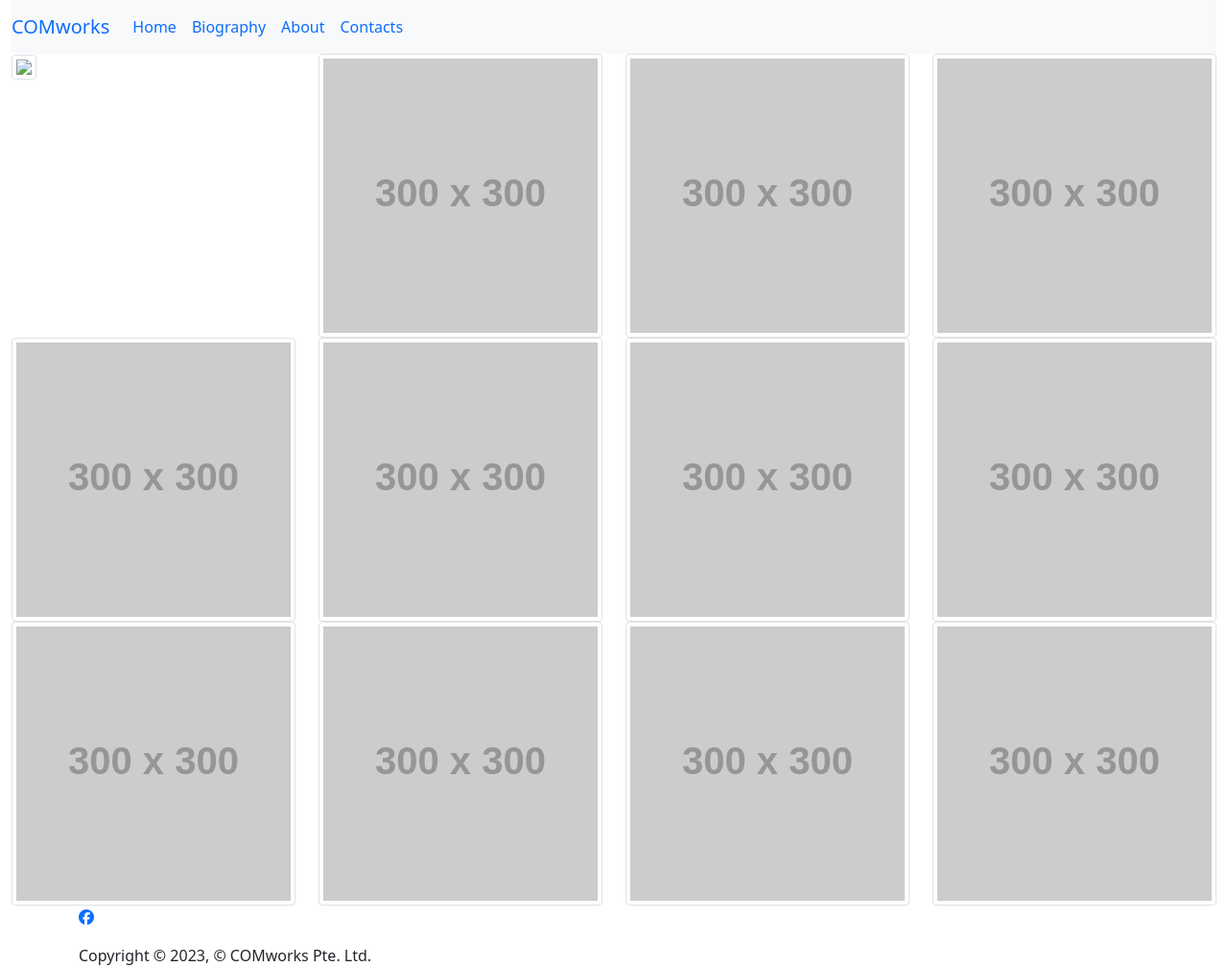
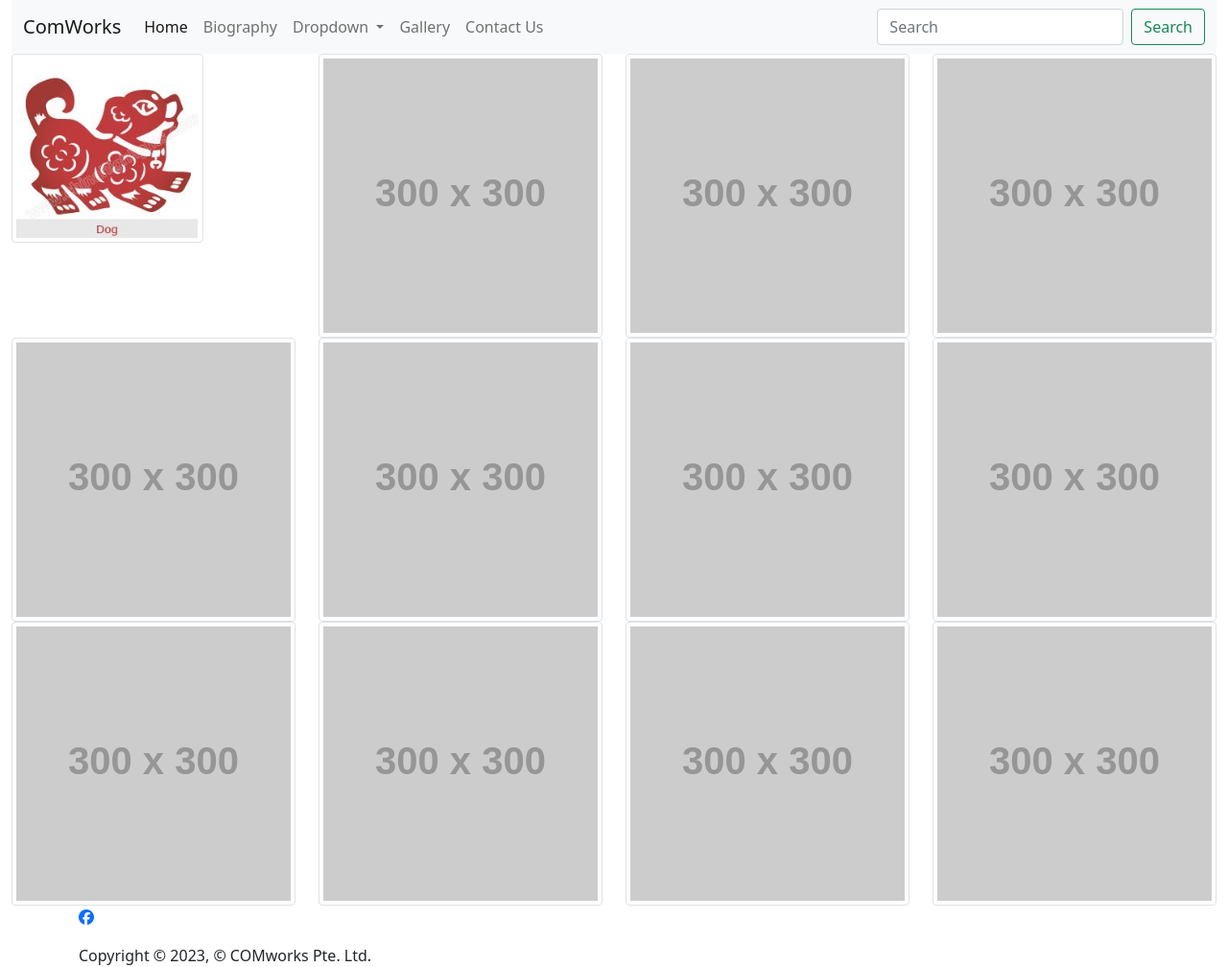
Before and after one commit to Charleswcl/day07_workshop, a plain HTML site: page gallery.html in a window 1280 px wide. Shown: the whole page at 96% size. Drawn offline with nearby package versions, Linux system fonts and the light colour scheme; placeholder pictures from the web are drawn by us.

Commit message:
new changes

```diff
--- /dev/null
+++ b/css/style1.css
@@ -0,0 +1,21 @@
+
+a {
+    color: rebeccapurple;
+    text-decoration: solid;
+    text-shadow: 5em;
+}
+
+a:hover {
+    text-decoration: underline;
+
+}
+h1, h2, h3 {
+
+    font-family: Arial, Helvetica, sans-serif;
+    line-height: 100px;
+}
+
+.contact_form{
+    background: #ffa;
+    background: url()
+}
--- a/js/gallery.html
+++ b/gallery.html
@@ -17,18 +17,49 @@
 <body>
 
     <div class="container-fluid">
-        <nav class="navbar navbar-expand bg-light">
-            <a class="navbar-brand" href="#">COMworks</a>
-            <ul class="navbar-nav">
-                <li class="nav-item">
-                    <a class="nav-link active" href="home.html"> Home </a>
-                <li class="nav-item">
-                    <a class="nav-link active" href="Biography.html"> Biography </a>
-                <li class="nav-item">
-                    <a class="nav-link active" href="gallery.html"> About </a>
-                <li class="nav-item">
-                    <a class="nav-link active" href="contact.html"> Contacts </a>
-            </ul>
+        <nav class="navbar navbar-expand-lg navbar-light bg-light">
+            <div class="container-fluid">
+                <a class="navbar-brand" href="#">ComWorks</a>
+                <button class="navbar-toggler" type="button" data-bs-toggle="collapse"
+                    data-bs-target="#navbarSupportedContent" aria-controls="navbarSupportedContent"
+                    aria-expanded="false" aria-label="Toggle navigation">
+                    <span class="navbar-toggler-icon"></span>
+                </button>
+                <div class="collapse navbar-collapse" id="navbarSupportedContent">
+                    <ul class="navbar-nav me-auto mb-2 mb-lg-0">
+                        <li class="nav-item">
+                            <a class="nav-link active" aria-current="page" href="home.html">Home</a>
+                        </li>
+                        <li class="nav-item">
+                            <a class="nav-link" href="bio.html">Biography</a>
+                        </li>
+                        <li class="nav-item dropdown">
+                            <a class="nav-link dropdown-toggle" href="#" id="navbarDropdown" role="button"
+                                data-bs-toggle="dropdown" aria-expanded="false">
+                                Dropdown
+                            </a>
+                            <!-- <ul class="dropdown-menu disabled" aria-disabled="true" aria-labelledby="navbarDropdown">
+                                <li><a class="dropdown-item" href="#">Action</a></li>
+                                <li><a class="dropdown-item" href="#">Another action</a></li>
+                                <li>
+                                    <hr class="dropdown-divider">
+                                </li>
+                                <li><a class="dropdown-item" href="#">Something else here</a></li>
+                            </ul> -->
+                        </li>
+                        <li class="nav-item">
+                            <a class="nav-link" href="gallery.html" tabindex="-1">Gallery</a>
+                        </li>
+                        <li class="nav-item">
+                            <a class="nav-link" href="contact.html" tabindex="-1">Contact Us</a>
+                        </li>
+                    </ul>
+                    <form class="d-flex">
+                        <input class="form-control me-2" type="search" placeholder="Search" aria-label="Search">
+                        <button class="btn btn-outline-success" type="submit">Search</button>
+                    </form>
+                </div>
+            </div>
         </nav>
     </div>
 
@@ -36,7 +67,7 @@
         <div class="row">
             <div class="col-lg-3 col-md-4 col-xs-6">
                 <a href="#">
-                    <img class="img-fluid img-thumbnail" src="./"">
+                    <img class="img-fluid img-thumbnail" src="./images/dog.jpg" alt="" width="200" height="200">
                 </a>
             </div>
             <div class="col-lg-3 col-md-4 col-xs-6">
```
Also changed, not shown: contact.html (renamed from js/contact.html, +1 -0 lines), home.html (added, +128 -0 lines), js/home.html (deleted, +0 -81 lines), Biography.html (renamed from js/Biography.html), index.html (renamed from js/index.html).
